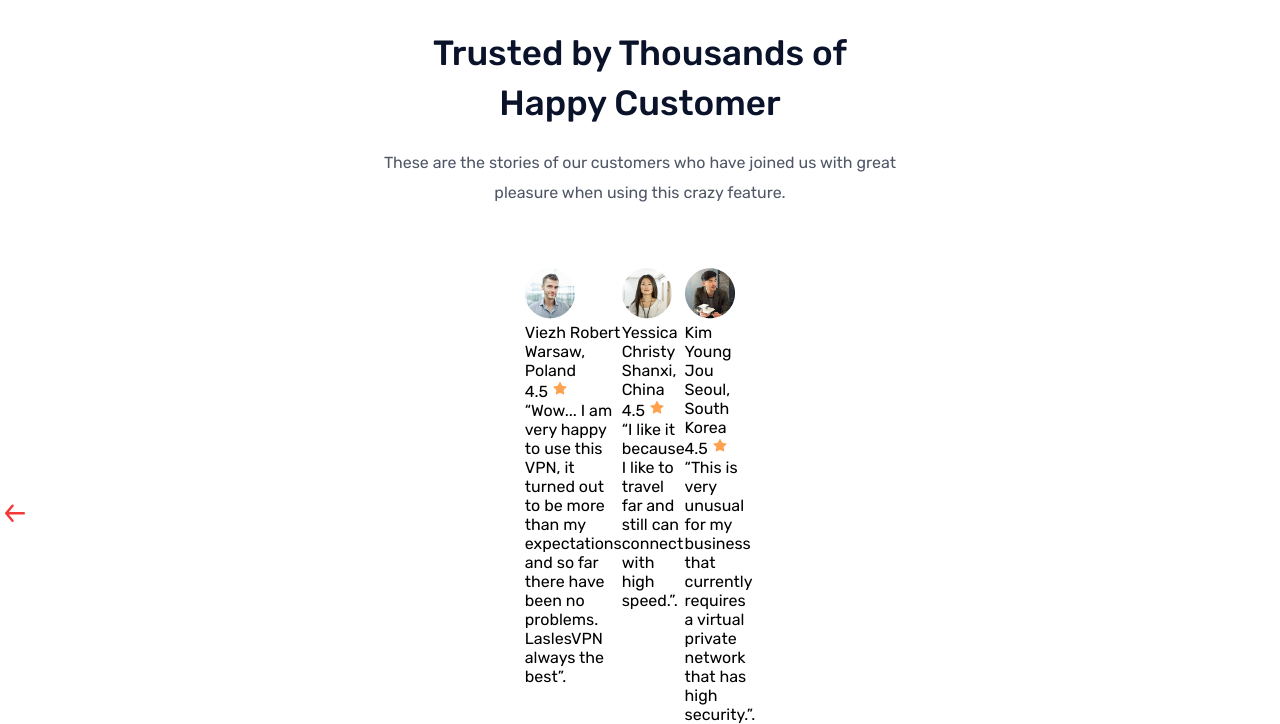
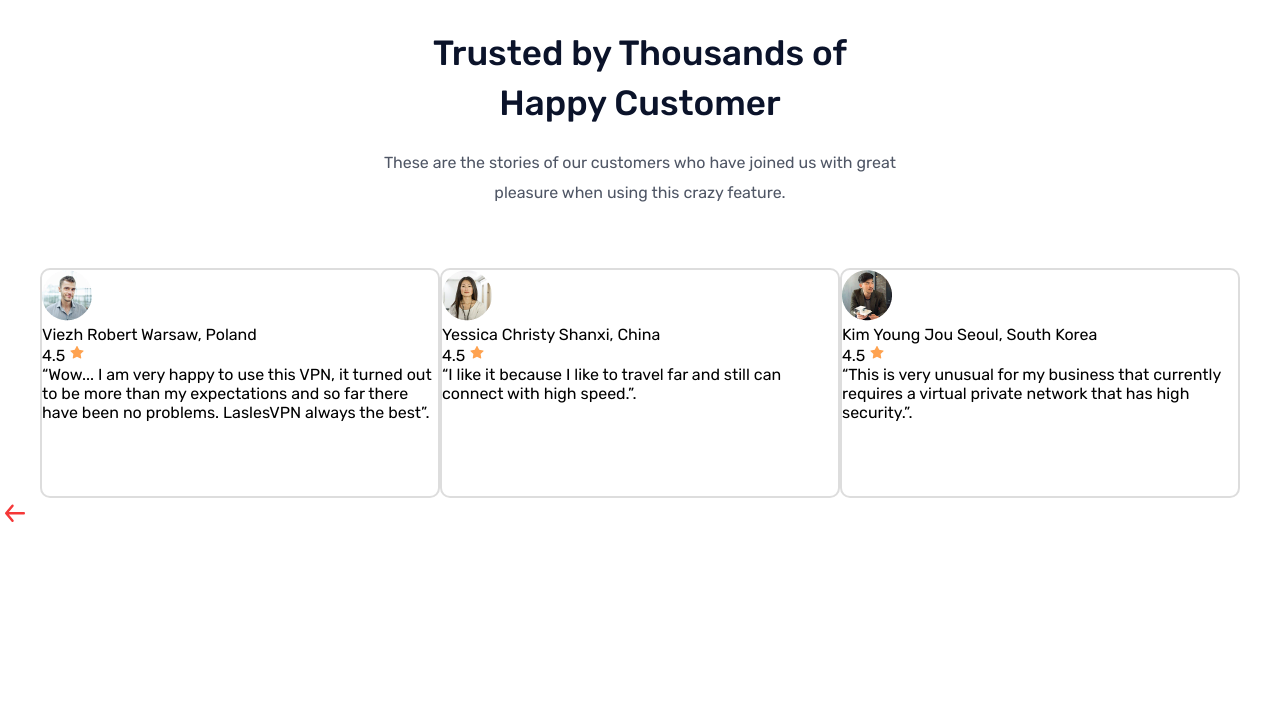
Before and after one commit to Evgen-1312/LaslesVPN, a plain HTML site: page index.html in a window 1280 px wide. Shown: the part 3605-4329 px from the top of the page. After the commit the page ends 4138 px from the top, so only its background shows below. Drawn offline with Linux system fonts and the light colour scheme.

Commit message:
master__LaslesVPN

```diff
--- a/css/style.css
+++ b/css/style.css
@@ -493,7 +493,7 @@
         height: 230px;
     }
 
-    .comments__card {
+    .coments__card {
         border: solid 2px #DDDDDD;
         border-radius: 10px;
         width: 400px;
--- a/index.html
+++ b/index.html
@@ -8,6 +8,7 @@
     <title>LaslesVPN</title>
     <link rel="preconnect" href="https://fonts.gstatic.com">
     <link href="https://fonts.googleapis.com/css2?family=Rubik:wght@400;500;700&display=swap" rel="stylesheet">
+    <link href="css/click.css" rel="stylesheet">
     <link href="css/style.css" rel="stylesheet">
 </head>
 
```
